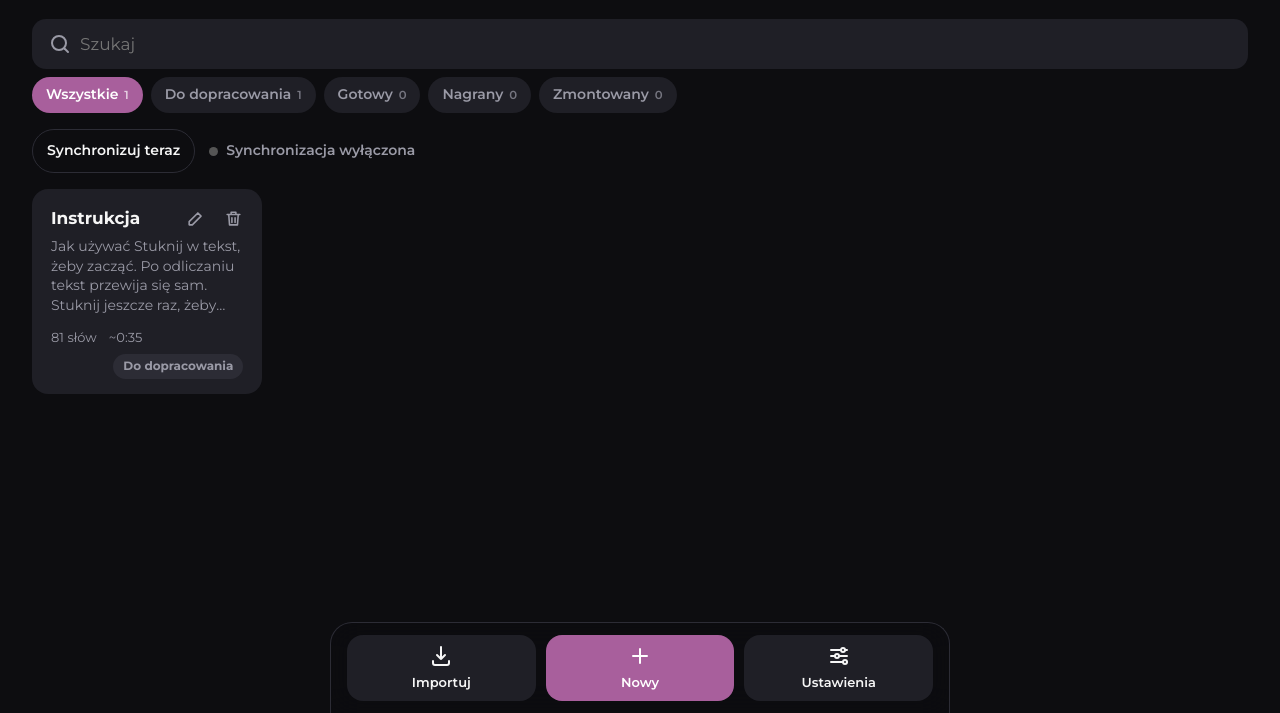
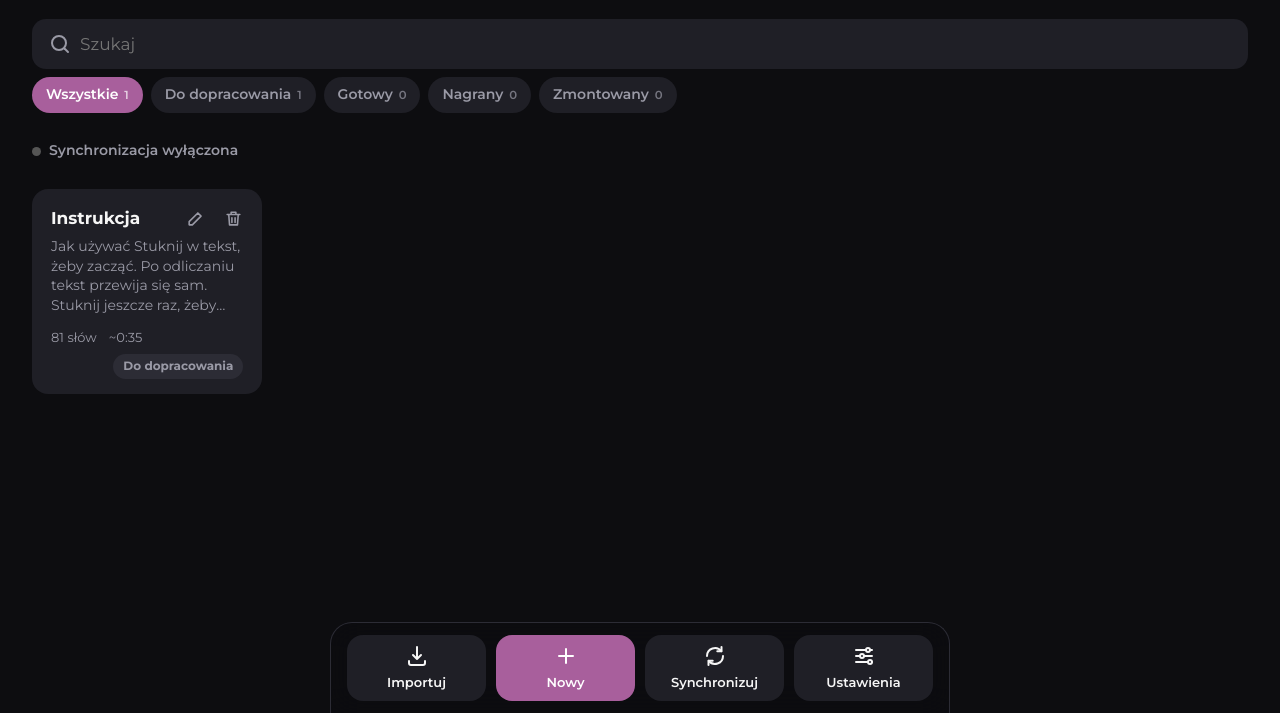
Before and after one commit to krolikowskiwojciech-dotcom/prompter, a plain HTML site: page index.html in a window 1280 px wide. Shown: the part 87-800 px from the top of the page. Drawn offline with Linux system fonts and the light colour scheme.

Commit message:
Przycisk Synchronizuj w dolnym pasku biblioteki (zawsze widoczny)
Co-Authored-By: Claude Opus 5.5 <noreply@anthropic.com>

```diff
--- a/index.html
+++ b/index.html
@@ -73,8 +73,9 @@ svg.i { width: 24px; height: 24px; fill: none; stroke: currentColor; stroke-widt
 .empty b { color: var(--text); display: block; font-size: 20px; margin-bottom: 8px; }
 .sync-row { display: flex; align-items: center; flex-wrap: wrap; gap: 8px 14px; margin-bottom: 16px; }
 #btn-sync { display: inline-flex; align-items: center; min-height: 44px; text-align: left; }
-#sync-now { height: 44px; font-size: 14px; padding: 0 14px; }
 #sync-now:disabled { opacity: .55; cursor: default; }
+#sync-now:disabled svg { animation: spin 1s linear infinite; }
+@keyframes spin { to { transform: rotate(360deg); } }
 .sync-state { display: inline-flex; align-items: center; gap: 8px; font-size: 14px; color: var(--muted); font-weight: 600; }
 .sync-state i { width: 9px; height: 9px; border-radius: 50%; background: #555; }
 .sync-state.ok i { background: #3ccf6e; }
@@ -118,7 +119,7 @@ svg.i { width: 24px; height: 24px; fill: none; stroke: currentColor; stroke-widt
 /* elementy listy nie mogą się ściskać w kolumnie (pasek filtrów znikał do kreski) */
 #library > * { flex-shrink: 0; }
 /* dolny pasek z kafelkami */
-.tabbar { position: fixed; left: 0; right: 0; bottom: 0; z-index: 8; display: grid; grid-template-columns: repeat(3, minmax(0, 1fr)); gap: 10px;
+.tabbar { position: fixed; left: 0; right: 0; bottom: 0; z-index: 8; display: grid; grid-template-columns: repeat(4, minmax(0, 1fr)); gap: 10px;
   padding: 12px max(16px, var(--safe-x)) calc(var(--safe-b) + 12px); background: rgba(13, 13, 16, 0.92); -webkit-backdrop-filter: blur(16px); backdrop-filter: blur(16px); border-top: 1px solid var(--line); }
 .tabbar button { display: flex; flex-direction: column; align-items: center; justify-content: center; gap: 5px; height: 66px; border-radius: 16px; background: var(--card); font-size: 13px; font-weight: 600; color: var(--text); }
 .tabbar button svg { width: 24px; height: 24px; }
@@ -296,7 +297,6 @@ input[type=range] { width: 100%; margin: 12px 0 2px; accent-color: var(--accent)
   </div>
   <div class="filters" id="filters"></div>
   <div class="sync-row">
-    <button type="button" class="btn ghost" id="sync-now">Synchronizuj teraz</button>
     <button type="button" id="btn-sync" aria-controls="syncbox" aria-expanded="false"><span id="sync-state" class="sync-state off" aria-live="polite"><i></i><span>Synchronizacja wyłączona</span></span></button>
   </div>
   <div id="syncbox" hidden>
@@ -312,6 +312,7 @@ input[type=range] { width: 100%; margin: 12px 0 2px; accent-color: var(--accent)
   <nav class="tabbar">
     <button id="btn-import"><svg class="i" viewBox="0 0 24 24"><path d="M12 3v12m0 0-4-4m4 4 4-4M4 17v2a2 2 0 0 0 2 2h12a2 2 0 0 0 2-2v-2"/></svg><span>Importuj</span></button>
     <button id="btn-new" class="primary"><svg class="i" viewBox="0 0 24 24"><path d="M12 5v14M5 12h14"/></svg><span>Nowy</span></button>
+    <button type="button" id="sync-now"><svg class="i" viewBox="0 0 24 24"><path d="M20 12a8 8 0 0 1-14.3 4.9M4 12a8 8 0 0 1 14.3-4.9"/><path d="M18.5 3v4.2h-4.2M5.5 21v-4.2h4.2"/></svg><span>Synchronizuj</span></button>
     <button id="btn-settings"><svg class="i" viewBox="0 0 24 24"><path d="M4 6h10M18 6h2M4 12h4M12 12h8M4 18h12M20 18h0"/><circle cx="16" cy="6" r="2"/><circle cx="10" cy="12" r="2"/><circle cx="18" cy="18" r="2"/></svg><span>Ustawienia</span></button>
   </nav>
 </section>
--- a/sw.js
+++ b/sw.js
@@ -1,6 +1,6 @@
 // Offline: aplikacja działa bez internetu po pierwszym otwarciu.
 // Własne pliki: najpierw sieć (żeby aktualizacje docierały od razu), w razie braku — pamięć podręczna.
-const CACHE = 'prompter-v20';
+const CACHE = 'prompter-v21';
 const SHELL = ['./', 'index.html', 'app.js', 'camera.js', 'parsers.js', 'voice.js', 'sync.js', 'manifest.webmanifest', 'icon-180.png', 'icon-512.png', 'fonts/Montserrat-Variable.ttf',
   'fonts/OpenDyslexic-Regular.woff2', 'fonts/OpenDyslexic-Bold.woff2', 'fonts/AtkinsonHyperlegible-Regular.ttf',
   'fonts/AtkinsonHyperlegible-Bold.ttf', 'fonts/Lexend-Variable.ttf'];
```
